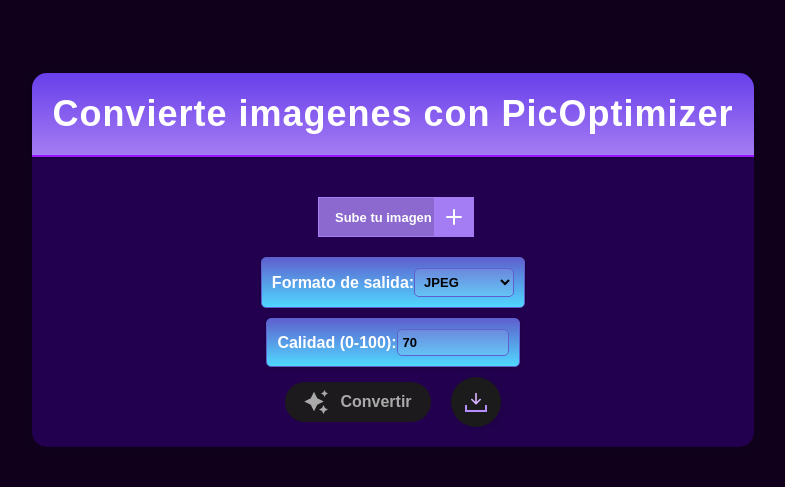
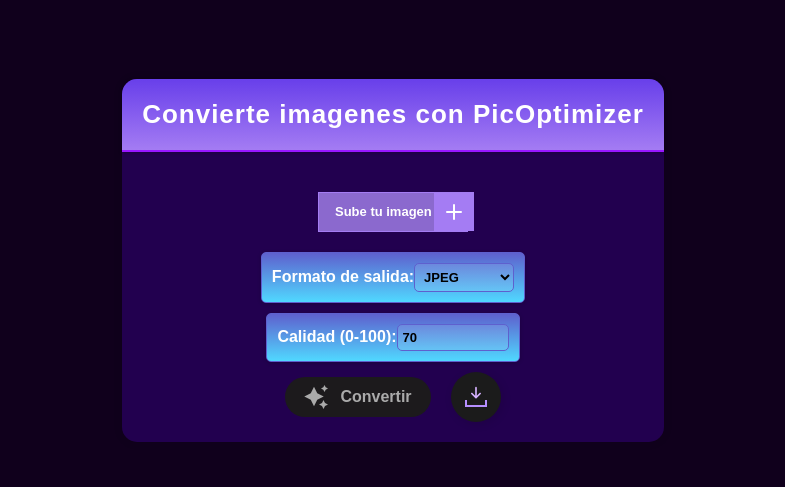
Before and after one commit to eljega/PicOptimizer, a Flask app: page / in a window 1280 px wide. Shown: the top 487 px of the page, without its empty margins (247-1032 px from the left). Run offline with Flask 3, Linux system fonts and the light colour scheme.

Commit message:
Update styles.css

```diff
--- a/static/styles.css
+++ b/static/styles.css
@@ -26,7 +26,7 @@ body {
     border-bottom: 2px solid #9917FF;
     box-shadow: 0px 1px 4px rgba(0, 0, 0, 0.2);
     text-align: center;
-    font-size: 18px;
+    font-size: 13px;
     font-weight: 600;
     letter-spacing: 1px;
     margin-bottom: 20px;
```
